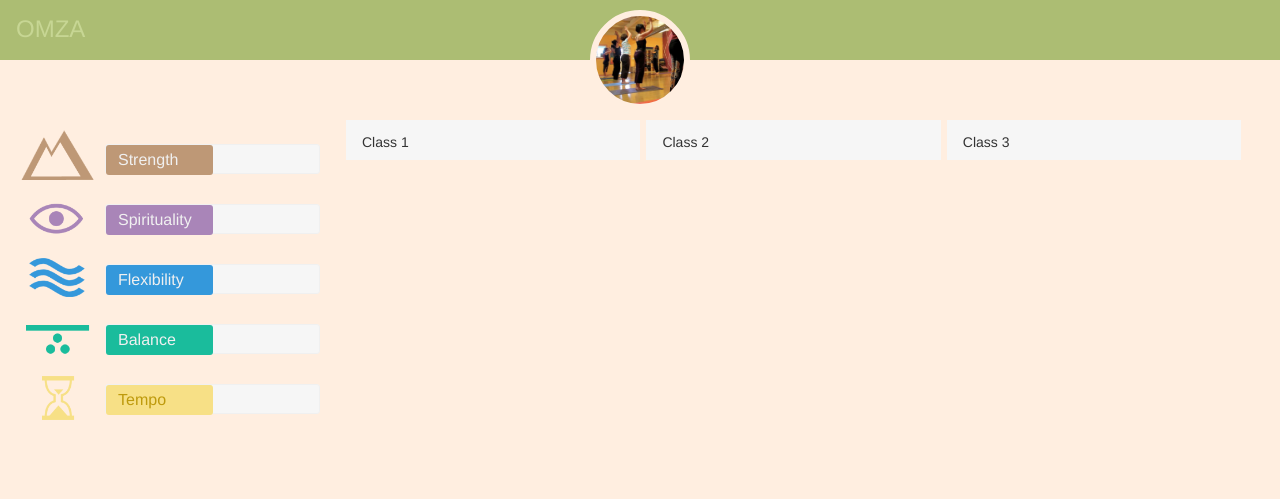
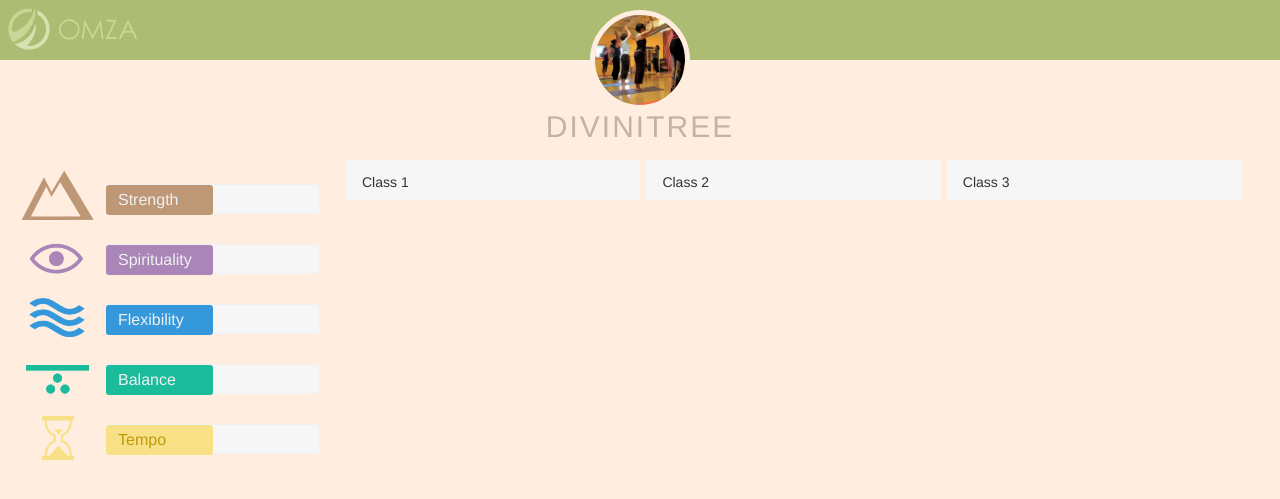
Before and after one commit to kespinola/omza, a PHP site: page / in a window 1280 px wide. Shown: the top 499 px of the page. Run offline with PHP 8.4, Linux system fonts and the light colour scheme; some libraries are stand-ins or nearby versions.

Commit message:
Omza logo and styles

```diff
--- a/css/main.css
+++ b/css/main.css
@@ -247,7 +247,8 @@ body {
 
 h1, h2, h3, h4 {
   font-family: 'Helvetica Neue', Helvetica, sans-serif;
-  font-weight: 100; }
+  font-weight: 100;
+  color: #C2B3A7; }
 
 .btn-primary {
   background-color: #c7d694;
@@ -273,14 +274,27 @@ h1, h2, h3, h4 {
 .header {
   background-color: #acbd73;
   height: 60px;
-  padding: 12px 16px;
+  padding: 8px 16px 12px 8px;
   position: fixed;
   top: 0;
   width: 100%; }
 
 .logo {
   color: #c7d694;
-  font-size: 24px; }
+  font-size: 24px;
+  width: 130px;
+  height: 42px;
+  text-indent: -9001px;
+  background-image: url(../img/omza-logo.png); }
+
+.subhead {
+  position: absolute;
+  top: 10px;
+  width: 100%;
+  left: 0;
+  text-align: center;
+  text-transform: uppercase;
+  letter-spacing: 2px; }
 
 .studio-img {
   background-size: cover;
@@ -288,17 +302,14 @@ h1, h2, h3, h4 {
   /* Hardcode for now */
   background-image: url(../img/divinitree.jpg);
   border-radius: 50px;
-  border: 6px solid #ffeee0;
+  border: 5px solid #ffeee0;
   width: 100px;
   height: 100px;
-  position: absolute;
-  top: 10px;
-  right: 50%;
-  margin-right: -50px; }
+  margin: 0 auto; }
 
 .content {
   padding: 0 20px;
-  margin-top: 80px;
+  margin-top: 70px;
   text-align: center;
   white-space: nowrap;
   position: relative;
@@ -309,14 +320,13 @@ h1, h2, h3, h4 {
   display: inline-block;
   width: 100%;
   white-space: normal;
-  margin-top: 40px; }
+  margin-top: 80px; }
+
+.header h1, .header h2 {
+  margin: 0; }
 
 .pane h1, .pane h2, .pane h3, .pane h4 {
-  color: #C2B3A7;
   margin: 0; }
-
-.pane1 {
-  margin-top: 40px; }
 
 .pane1-head {
   margin-bottom: 16px; }
@@ -345,7 +355,7 @@ h1, h2, h3, h4 {
     box-sizing: border-box;
     moz-box-sizing: border-box;
     width: 100%;
-    max-width: 600px; }
+    max-width: 500px; }
 
 /**
  * SLIDERS
--- a/css/main.scss
+++ b/css/main.scss
@@ -323,6 +323,7 @@ body {
 h1, h2, h3, h4 {
     font-family: 'Helvetica Neue', Helvetica, sans-serif;
     font-weight: 100;
+    color: #C2B3A7;
 }
 $green: #c7d694;
 .btn-primary {
@@ -352,7 +353,7 @@ $green: #c7d694;
 .header {
     background-color: #acbd73;
     height: 60px;
-    padding: 12px 16px;
+    padding: 8px 16px 12px 8px;
     position: fixed;
     top: 0;
     width: 100%;
@@ -360,25 +361,35 @@ $green: #c7d694;
 .logo {
     color: #c7d694;
     font-size: 24px;
+    width: 130px;
+    height: 42px;
+    text-indent: -9001px;
+    background-image: url(../img/omza-logo.png);
 }
 $studoWidth: 100px;
+.subhead {
+    position: absolute;
+    top: 10px;
+    width: 100%;
+    left: 0;
+    text-align: center;
+    text-transform: uppercase;
+    letter-spacing: 2px;
+}
 .studio-img {
     background-size: cover;
     background-color: transparent;
     /* Hardcode for now */
     background-image: url(../img/divinitree.jpg);
     border-radius: $studoWidth/2;
-    border: 6px solid $beige;
+    border: 5px solid $beige;
     width: $studoWidth;
     height: $studoWidth;
-    position: absolute;
-    top: 10px;
-    right: 50%;
-    margin-right: -$studoWidth/2;
+    margin: 0 auto;
 }
 .content {
     padding: 0 20px;
-    margin-top: 80px;
+    margin-top: 70px;
     text-align: center;
     white-space: nowrap;
     position: relative;
@@ -389,14 +400,13 @@ $studoWidth: 100px;
     display: inline-block;
     width: 100%;
     white-space: normal;
-    margin-top: 40px;
+    margin-top: 80px;
+}
+.header h1, .header h2 {
+    margin: 0;
 }
 .pane h1, .pane h2, .pane h3, .pane h4 {
-    color: #C2B3A7;
     margin: 0;
-}
-.pane1 {
-    margin-top: 40px;
 }
 .pane1-head {
     margin-bottom: 16px;
@@ -426,7 +436,7 @@ $studoWidth: 100px;
         box-sizing: border-box;
         moz-box-sizing: border-box;
         width: 100%;
-        max-width: 600px;
+        max-width: 500px;
     }
 }
 
--- a/index.html
+++ b/index.html
@@ -26,14 +26,18 @@
         <div class="wrapper">
             <div class="header">
                 <div class="logo">OMZA</div>
-                <div class="studio-img"></div>
+                <div class="subhead">
+                    <div class="studio-img"></div>
+                    <div class="studio-head">
+                        <h2>Divinitree</h2>
+                    </div>
+                </div>
             </div>
             <div class="content">
 
                 <!-- Wizard -->
                 <div class="pane pane1">
                     <div class="pane1-head">
-                        <h2>Welcome to Divinitree</h2>
                         <h4>Begin crafting your yoga experience</h4>
                     </div>
                     <div class="slider nosel slider-strength">
```
Also changed, not shown: img/omza-logo.png (added).
